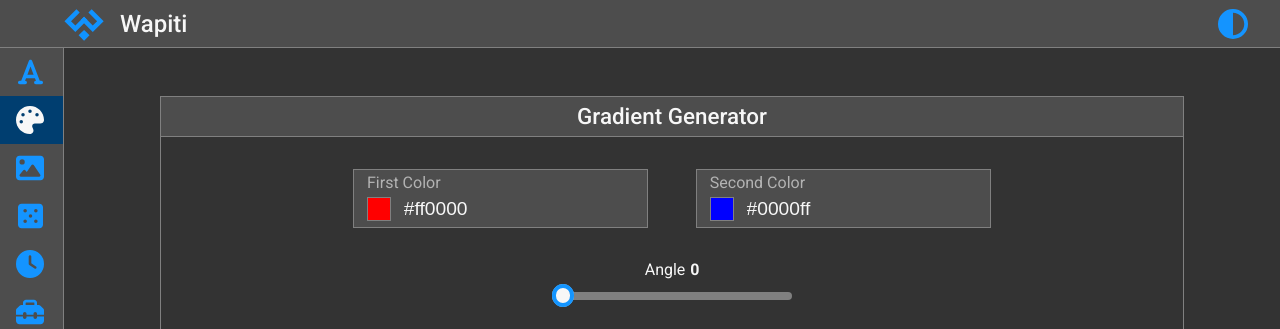
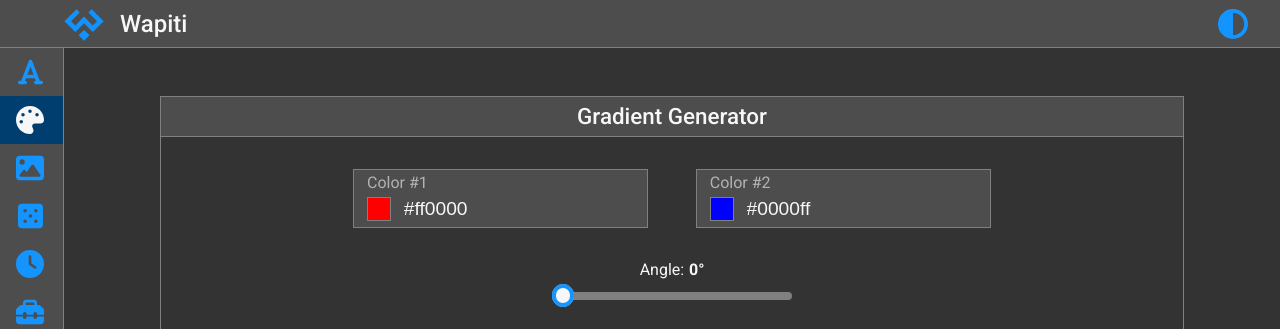
Before and after one commit to devmikh/wapiti-web-tools, a React (Vite) app: page /gradient-generator in a window 1280 px wide. Shown: the top 329 px of the page. Built offline with nearby package versions, Linux system fonts and the light colour scheme.

Commit message:
Update Range component

```diff
--- a/src/components/core/Range/index.tsx
+++ b/src/components/core/Range/index.tsx
@@ -6,18 +6,19 @@ type RangeProps = {
     max: number,
     step?: number,
     value: number,
-    onChange: Function
+    onChange: Function,
+    measurementUnitLabel?: string
 }
 
 export default function Range(props: RangeProps) {
 
-    const { prompt, min, max, step, value, onChange } = props
+    const { prompt, min, max, step, value, onChange, measurementUnitLabel } = props
 
     return (
         <div className={styles['container']}>
             <div className={styles['title']}>
                 <label className={styles['prompt']}>{prompt}</label>
-                <span className={styles['value']}>{value}</span>
+                <span className={styles['value']}>{value}{measurementUnitLabel ? measurementUnitLabel : ''}</span>
             </div>
             <input
                 type='range'
--- a/src/components/tools/color/GradientGenerator/index.tsx
+++ b/src/components/tools/color/GradientGenerator/index.tsx
@@ -25,18 +25,19 @@ export default function GradientGenerator() {
             <h1 className='tool-title'>Gradient Generator</h1>
             <div className={styles['textfields-container']}>
                 <Textfield
-                    prompt='First Color'
+                    prompt='Color #1'
                     value={firstColor}
                     onChange={setFirstColor}
                     includeColorPicker />
                 <Textfield
-                    prompt='Second Color'
+                    prompt='Color #2'
                     value={secondColor}
                     onChange={setSecondColor}
                     includeColorPicker />
             </div>
             <Range
-                prompt='Angle'
+                measurementUnitLabel='°'
+                prompt='Angle:'
                 min={0}
                 max={360}
                 value={angle}
--- a/src/components/tools/color/TintShadeGenerator/index.tsx
+++ b/src/components/tools/color/TintShadeGenerator/index.tsx
@@ -82,7 +82,8 @@ export default function TintShadeGenerator() {
                         value={state.quantity}
                         onChange={(e: React.ChangeEvent<HTMLInputElement>) => handleQuantityChange(Number(e.target.value))} />
                     <Range
-                        prompt='Tint %:'
+                        measurementUnitLabel='%'
+                        prompt='Tint:'
                         min={5}
                         max={20}
                         value={state.percentage}
```
